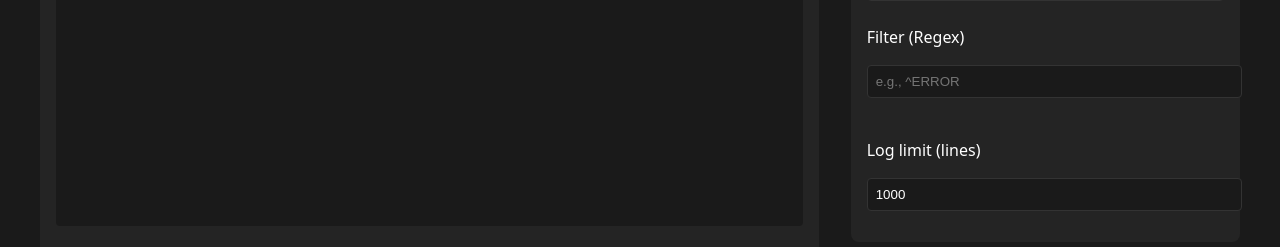
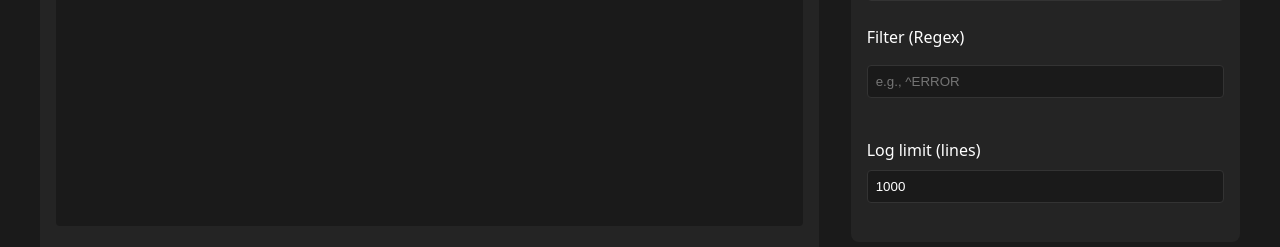
Before and after one commit to kot149/USBSerialMonitorish, a React (Vite) app: page / in a window 1280 px wide. Shown: the part 447-694 px from the top of the page. Built offline with nearby package versions, Linux system fonts and the light colour scheme.

Commit message:
feat: Add clear button to filter text input

```diff
--- a/src/components/ControlPanel.jsx
+++ b/src/components/ControlPanel.jsx
@@ -104,22 +104,25 @@ export function ControlPanel() {
       <div className="settings-group" style={{ marginTop: '1.5rem' }}>
         <label>
             Filter (Regex)
+            <div className="filter-container">
               <input
                 type="text"
                 placeholder="e.g., ^ERROR"
                 value={filter}
                 onChange={(e) => setFilter(e.target.value)}
                 disabled={!isConnected}
-              style={{
-                backgroundColor: '#1a1a1a',
-                color: '#fff',
-                border: '1px solid #333',
-                padding: '0.5rem',
-                borderRadius: '4px',
-                width: '100%',
-                marginTop: '0.5rem'
-              }}
+                className="filter-input-with-clear"
               />
+              {filter && (
+                <button
+                  onClick={() => setFilter('')}
+                  className="filter-clear-btn"
+                  title="Clear filter"
+                >
+                  ×
+                </button>
+              )}
+            </div>
         </label>
         {/* ★ ログ行数制限の入力フィールドを追加 */}
         <label style={{ marginTop: '1rem' }}>
@@ -129,15 +132,6 @@ export function ControlPanel() {
               value={maxLogLines}
               onChange={(e) => setMaxLogLines(Number(e.target.value))}
               min="1"
-              style={{
-                backgroundColor: '#1a1a1a',
-                color: '#fff',
-                border: '1px solid #333',
-                padding: '0.5rem',
-                borderRadius: '4px',
-                width: '100%',
-                marginTop: '0.5rem'
-              }}
             />
         </label>
       </div>
--- a/src/index.css
+++ b/src/index.css
@@ -84,13 +84,14 @@ label {
   gap: 0.5rem;
 }
 
-select, button {
+select, button, input[type="number"] {
   background-color: #1a1a1a;
   color: #fff;
   border: 1px solid #333;
   padding: 0.5rem;
   border-radius: 4px;
   width: 100%;
+  box-sizing: border-box;
 }
 
 button {
@@ -162,3 +163,41 @@ select:disabled {
   background-color: #333;
   cursor: not-allowed;
 }
+
+.filter-container {
+  position: relative;
+  margin-top: 0.5rem;
+}
+
+.filter-input-with-clear {
+  background-color: #1a1a1a;
+  color: #fff;
+  border: 1px solid #333;
+  padding: 0.5rem 2rem 0.5rem 0.5rem;
+  border-radius: 4px;
+  width: 100%;
+  box-sizing: border-box;
+}
+
+.filter-clear-btn {
+  position: absolute;
+  right: 0.5rem;
+  top: 50%;
+  transform: translateY(-50%);
+  background: none;
+  border: none;
+  color: #999;
+  cursor: pointer;
+  font-size: 1.2rem;
+  padding: 0;
+  width: 1.5rem;
+  height: 1.5rem;
+  display: flex;
+  align-items: center;
+  justify-content: center;
+}
+
+.filter-clear-btn:hover {
+  color: #fff;
+  background-color: transparent;
+}
```
Lines whose indentation alone changed are shown as unchanged.
